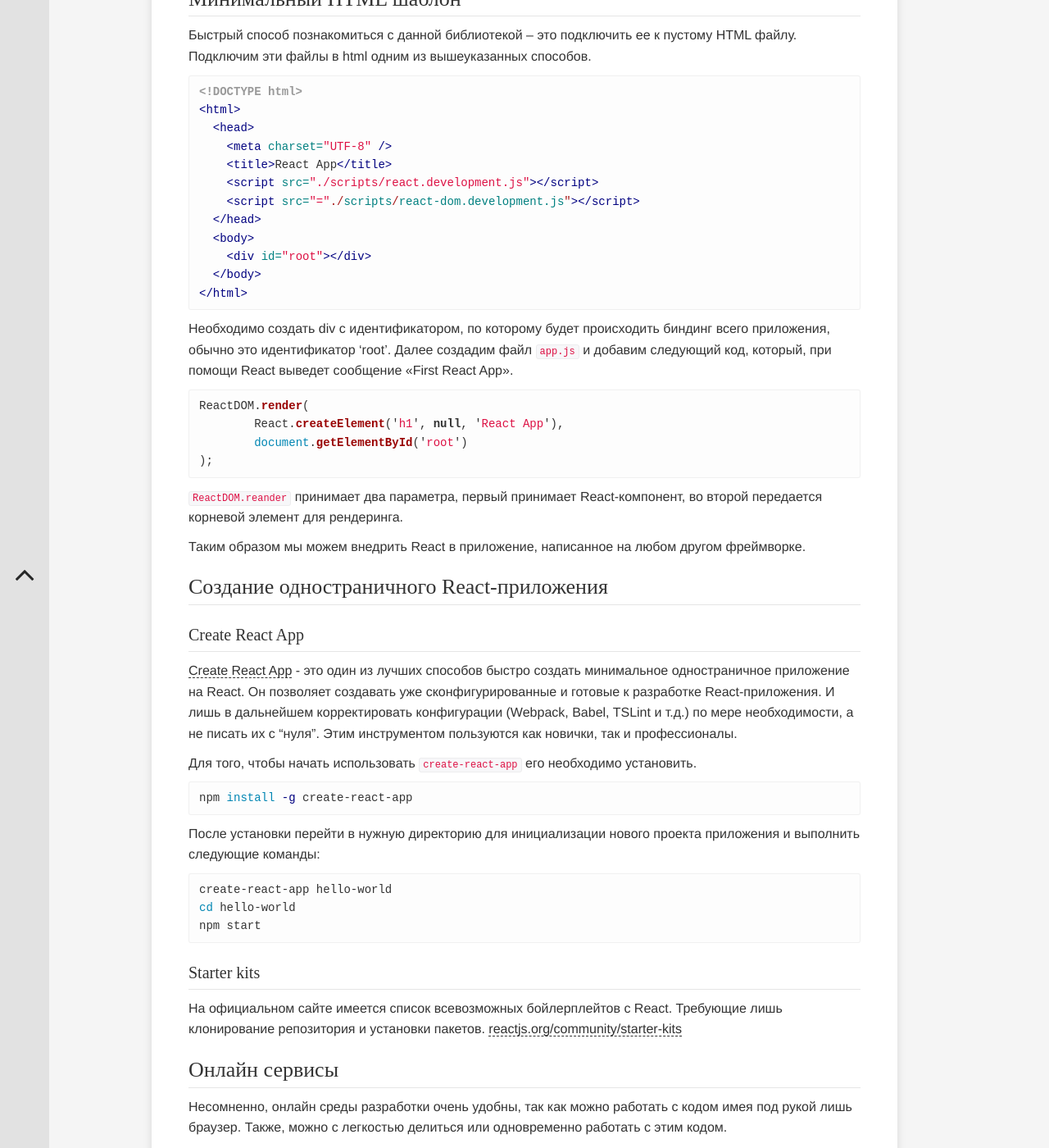
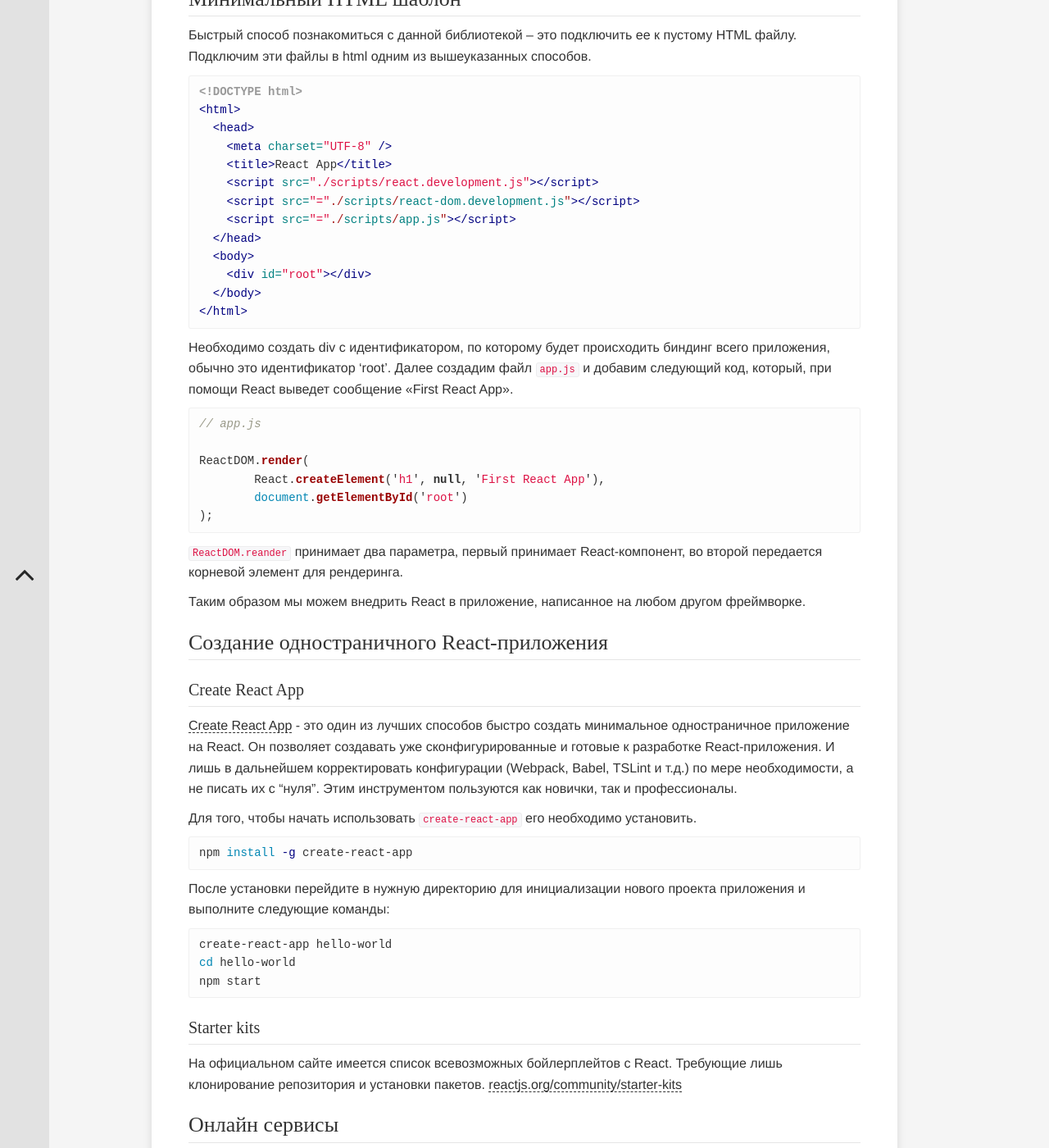
Before and after one commit to martamoshkin/blog.zverit.com, a Jekyll site: the page built from _posts/frontend/react/2018-03-13-installing-react-js.md, in a window 1280 px wide and 1400 px high, scrolled down 1248 px. Shown: the whole window at 82% size. Built offline with Jekyll 4.4.1, drawn with Linux system fonts in a browser that asks for light colours; some web fonts are replaced; comment, search, counter and statistics services are not loaded.

Commit message:
small post fix

````diff
--- a/_posts/frontend/react/2018-03-13-installing-react-js.md
+++ b/_posts/frontend/react/2018-03-13-installing-react-js.md
@@ -54,6 +54,7 @@ yarn add react react-dom
     <title>React App</title>
     <script src="./scripts/react.development.js"></script>
     <script src="="./scripts/react-dom.development.js"></script>
+    <script src="="./scripts/app.js"></script>
   </head>
   <body>
     <div id="root"></div>
@@ -65,11 +66,14 @@ yarn add react react-dom
 Далее создадим файл `app.js` и добавим следующий код, который, при помощи React выведет сообщение «First React App».
 
 ```js
+// app.js
+
 ReactDOM.render(
-	React.createElement('h1', null, 'React App'),
+	React.createElement('h1', null, 'First React App'),
 	document.getElementById('root')
 );
 ```
+
 `ReactDOM.reander` принимает два параметра, первый принимает React-компонент, во второй передается корневой элемент для рендеринга.
 
 
@@ -79,23 +83,30 @@ ReactDOM.render(
 ### Создание одностраничного React-приложения ###
 
 #### Create React App ####
+
 [Create React App](https://github.com/facebook/create-react-app "Create React App"){:target="_blank"}{:rel="noopener"} - это один из лучших способов быстро создать минимальное одностраничное приложение на React. Он позволяет создавать уже сконфигурированные и готовые к разработке React-приложения. И лишь в дальнейшем корректировать конфигурации (Webpack, Babel, TSLint и т.д.) по мере необходимости, а не писать их с "нуля".
 Этим инструментом пользуются как новички, так и профессионалы.
 
 Для того, чтобы начать использовать `create-react-app` его необходимо установить.
+
 ```sh
 npm install -g create-react-app
 ```
-После установки перейти в нужную директорию для инициализации нового проекта приложения и выполнить следующие команды:
+
+После установки перейдите в нужную директорию для инициализации нового проекта приложения и выполните следующие команды:
+
 
 ```sh
 create-react-app hello-world
 cd hello-world
 npm start
 ```
+
 #### Starter kits ###
+
 На официальном сайте имеется список всевозможных бойлерплейтов с React. Требующие лишь клонирование репозитория и установки пакетов.
 [reactjs.org/community/starter-kits](https://reactjs.org/community/starter-kits.html "Starter Kits"){:target="_blank"}{:rel="noopener"}
+
 
 ### Онлайн сервисы ###
 Несомненно, онлайн среды разработки очень удобны, так как можно работать с кодом имея под рукой лишь браузер. Также, можно с легкостью делиться или одновременно работать с этим кодом.
@@ -126,6 +137,7 @@ npm start
 
 Удачного старта!
 
+
 ### Оглавление ###
 1. [Введение](/frontend/2018/02/04/react-lessons-introduction/ "Введение")
 2. [Функциональное программирование](/frontend/2018/02/18/functional-programming-js/ "Функциональное программирование")
````
